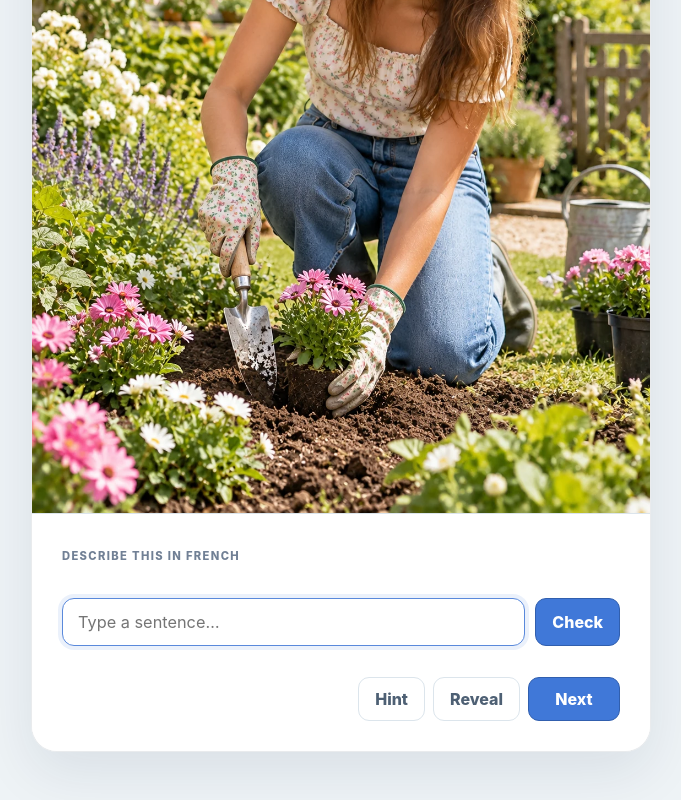
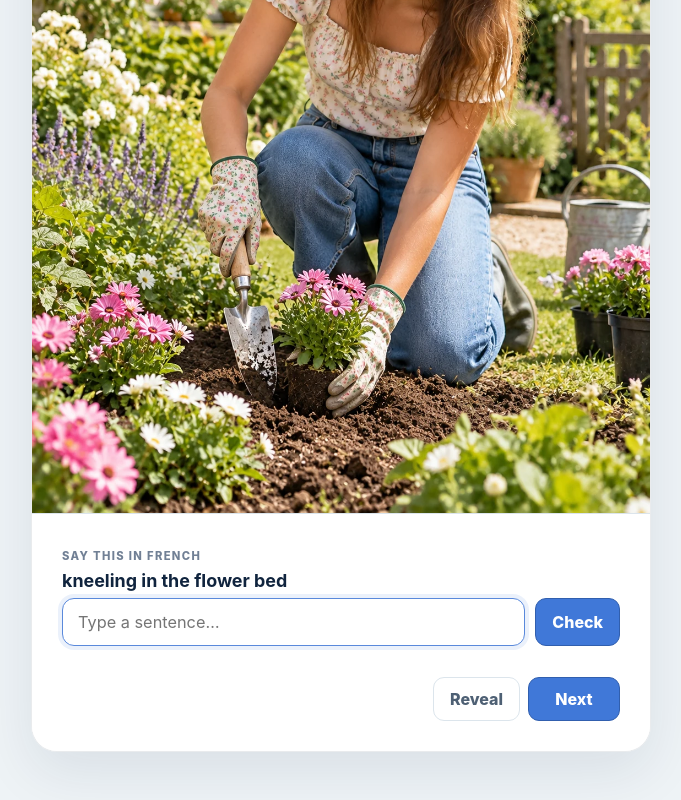
Before and after one commit to pelld/VocabScape, a Svelte app: page / in a window 1280 px wide. Shown: the part 492-1292 px from the top of the page, without its empty margins (299-980 px from the left). Built offline with nearby package versions, Linux system fonts and the light colour scheme.

Commit message:
Show the intended action on every flashcard

```diff
--- a/src/App.svelte
+++ b/src/App.svelte
@@ -29,7 +29,6 @@
   let position = 1;
   let round = 1;
   let revealed = false;
-  let hintVisible = false;
   let feedback = "";
   let feedbackTone: "good" | "bad" | "neutral" = "neutral";
   let answerInput: HTMLInputElement;
@@ -96,7 +95,6 @@
     position = 1;
     round = 1;
     revealed = false;
-    hintVisible = false;
     feedback = "";
     feedbackTone = "neutral";
     if (answerInput) answerInput.value = "";
@@ -113,7 +111,6 @@
     currentIndex = queue.shift() ?? currentIndex;
     position += 1;
     revealed = false;
-    hintVisible = false;
     feedback = "";
     feedbackTone = "neutral";
 
@@ -234,10 +231,8 @@
 
         <div class="flashcard-body">
           <div class="card-prompt">
-            <span class="eyebrow">Describe this in {languages[language].name}</span>
-            {#if hintVisible}
-              <p class="hint">{currentCard.concept}</p>
-            {/if}
+            <span class="eyebrow">Say this in {languages[language].name}</span>
+            <p class="hint">{currentCard.concept}</p>
           </div>
 
           <div class="answer-row">
@@ -258,9 +253,6 @@
           </div>
 
           <div class="card-actions">
-            <button class="quiet" onclick={() => (hintVisible = !hintVisible)}>
-              {hintVisible ? "Hide hint" : "Hint"}
-            </button>
             <button class="quiet" onclick={revealAnswer}>Reveal</button>
             <button class="next-button" onclick={nextCard}>Next</button>
           </div>
```
